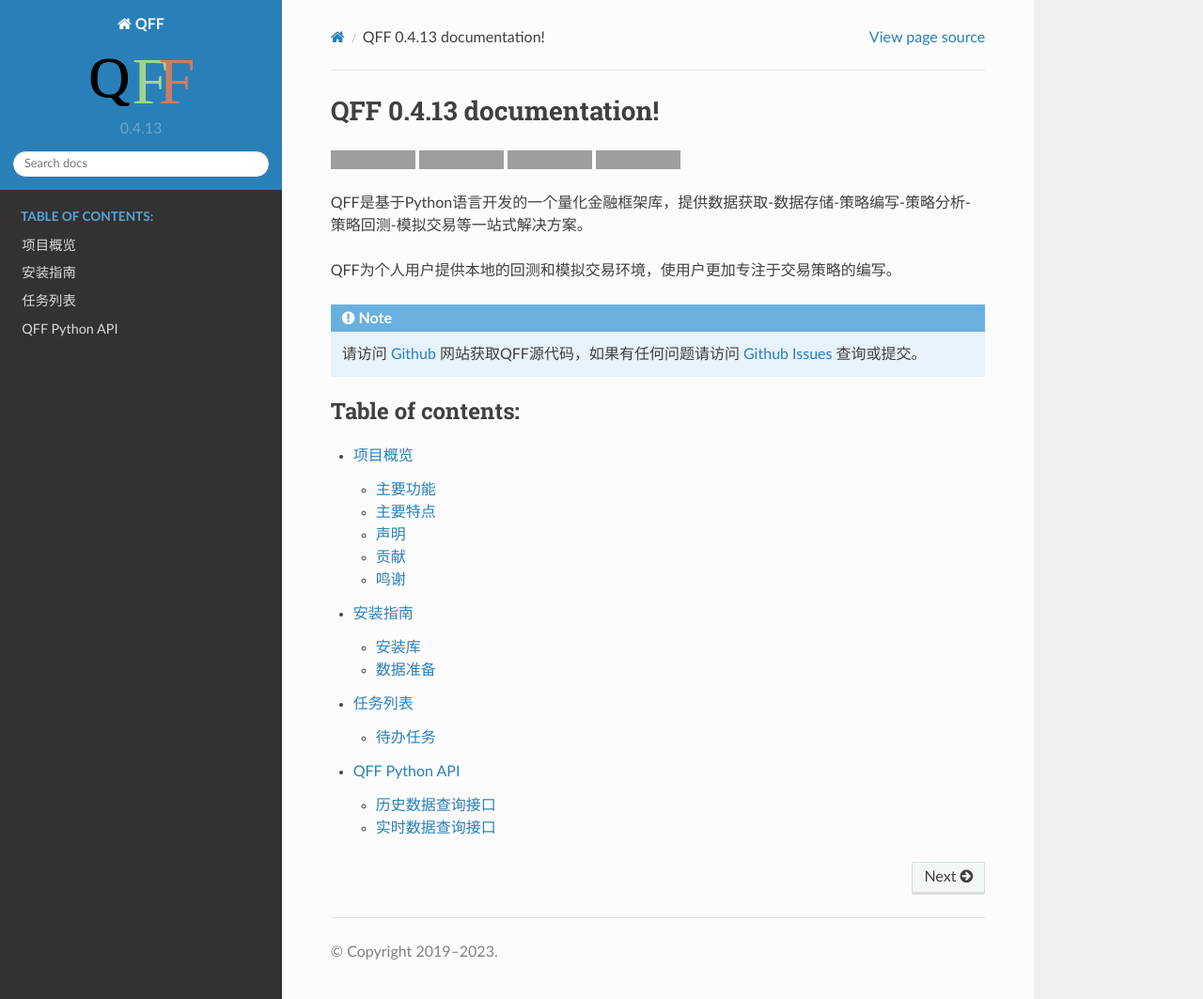
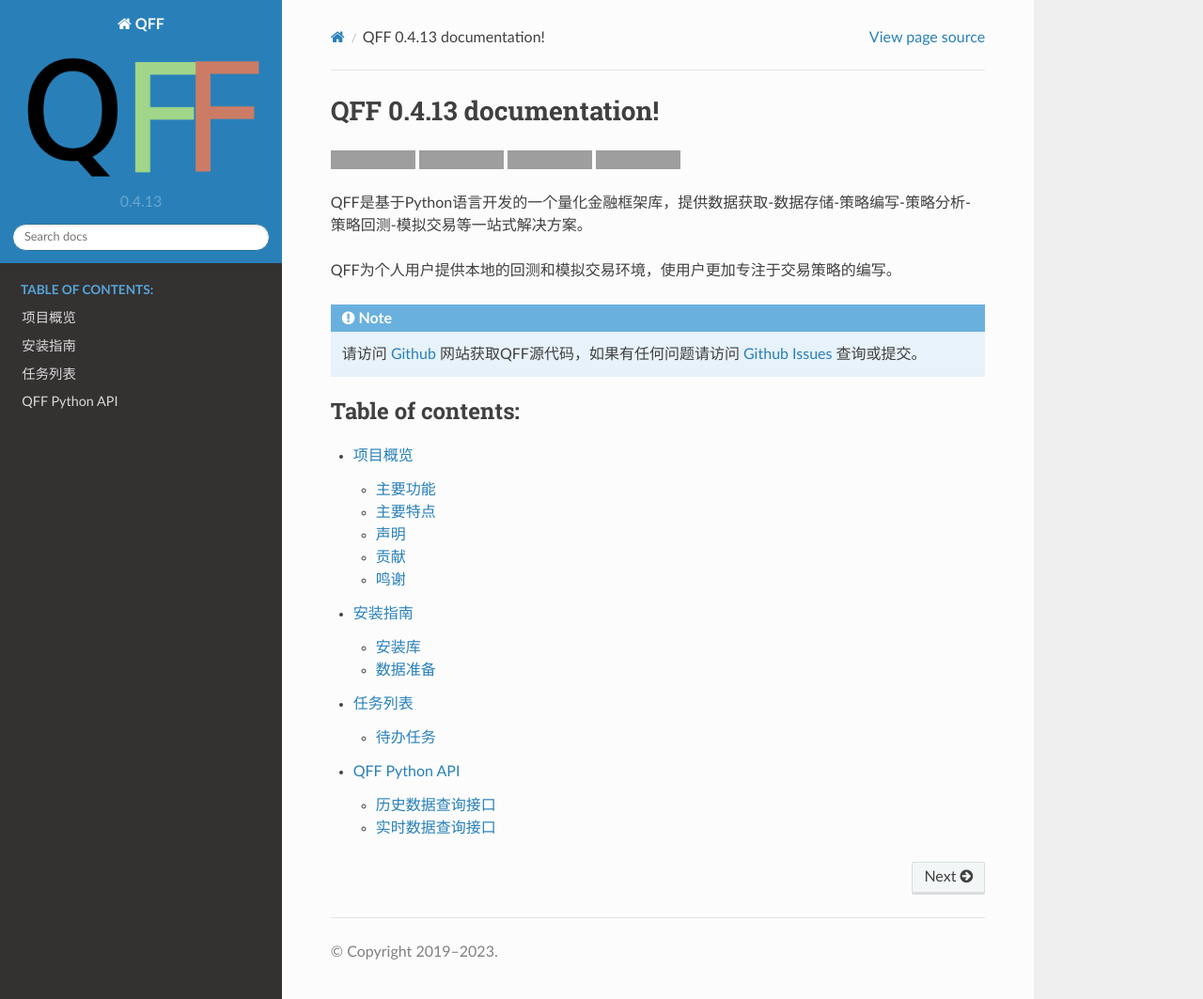
Before and after one commit to haijiangxu/qff, a Sphinx documentation site: the page built from docs/index.rst, in a window 1280 px wide and 1063 px high. Shown: the whole window at 94% size. Built offline with Sphinx 7.4.7 and the Read the Docs theme 2.0.0, drawn with Linux system fonts in a browser that asks for light colours; grey boxes are pictures that could not be loaded.

```diff
--- a/docs/conf.py
+++ b/docs/conf.py
@@ -79,7 +79,7 @@
 #
 html_theme = "sphinx_rtd_theme"
 # html_theme = 'alabaster'
-html_logo = './_static/logo.svg'
+html_logo = './_static/logo.png'
 master_doc = "index"
 
 # If true, "Created using Sphinx" is shown in the HTML footer. Default is True.
```
Also changed, not shown: docs/installation.md (+1 -1 lines), docs/_static/logo.png (added).
